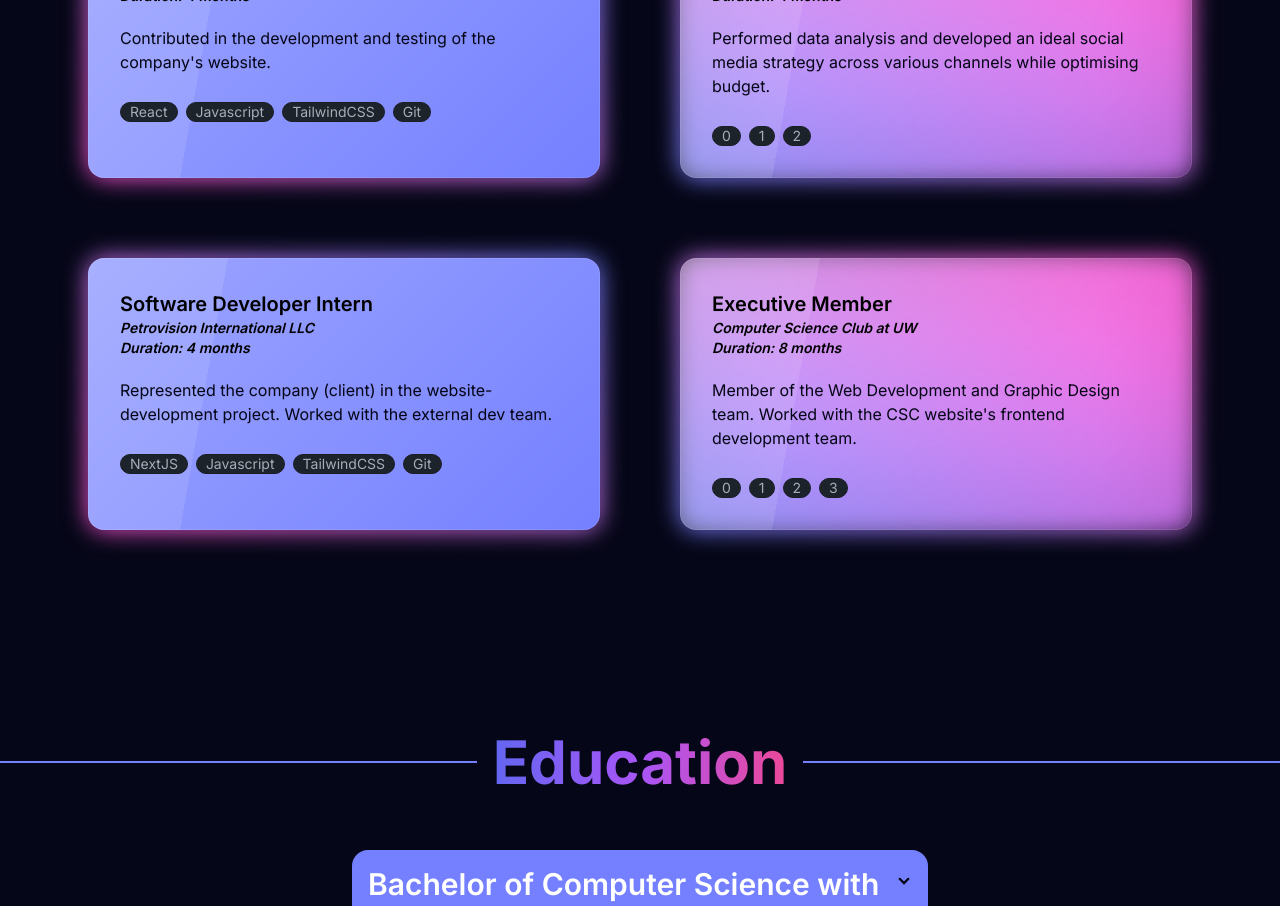
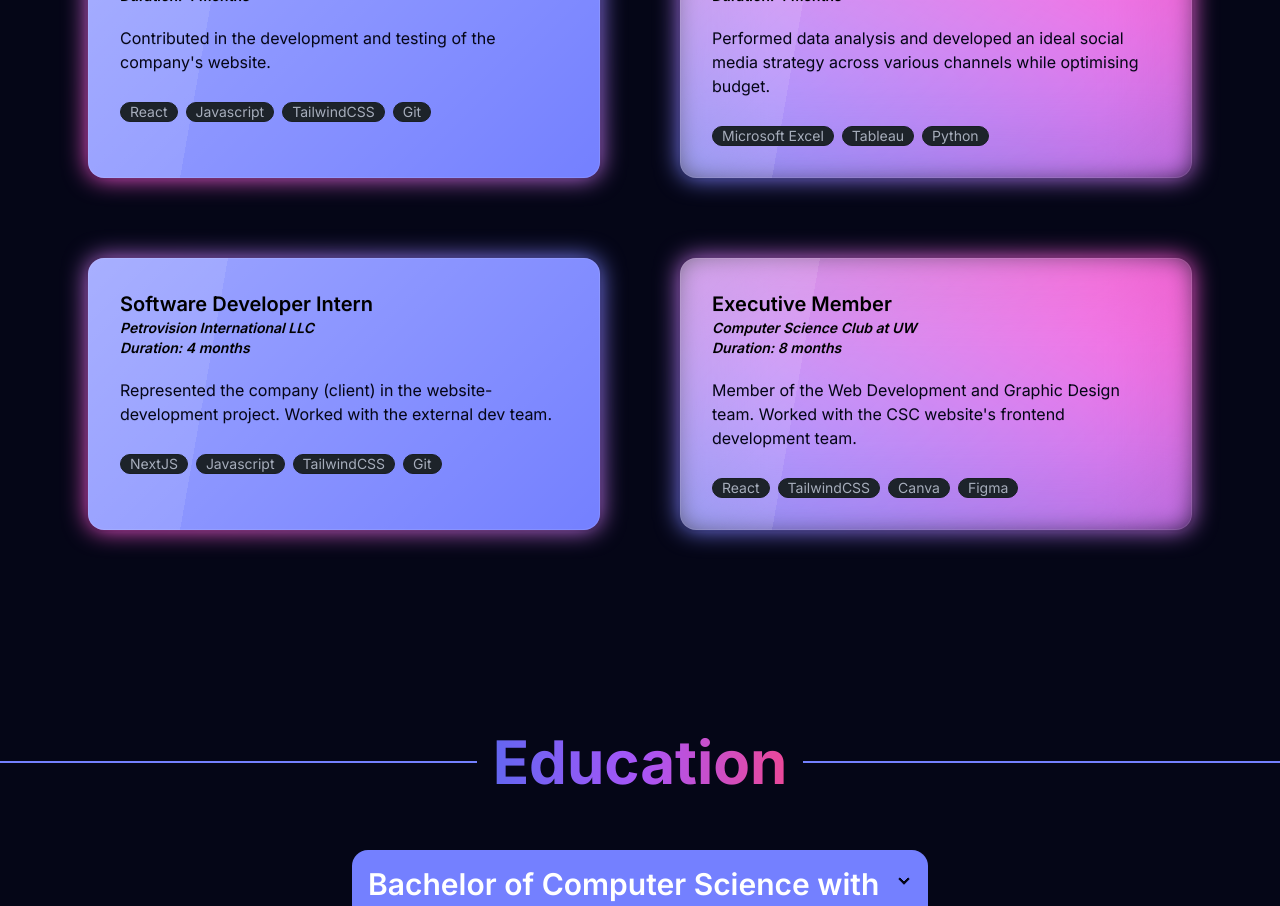
Before and after one commit to waibee-11/yb_portfolio, a Next.js app: page / in a window 1280 px wide. Shown: the part 4720-5626 px from the top of the page. Built offline with nearby package versions, Linux system fonts and the light colour scheme.

Commit message:
Update ExperienceCard2.tsx

```diff
--- a/components/ExperienceCard2.tsx
+++ b/components/ExperienceCard2.tsx
@@ -26,7 +26,7 @@ export default function ExperienceCard2({title, description, tech, org, duration
                     <div className="flex gap-2 flex-wrap">
                         {tech?.map((key, item) => {
                             return (
-                                <div key={key}  className="badge badge-primary-content">{item}</div>
+                                <div key={key}  className="badge badge-primary-content">{key}</div>
                             )
                         })}
                     </div>
```
